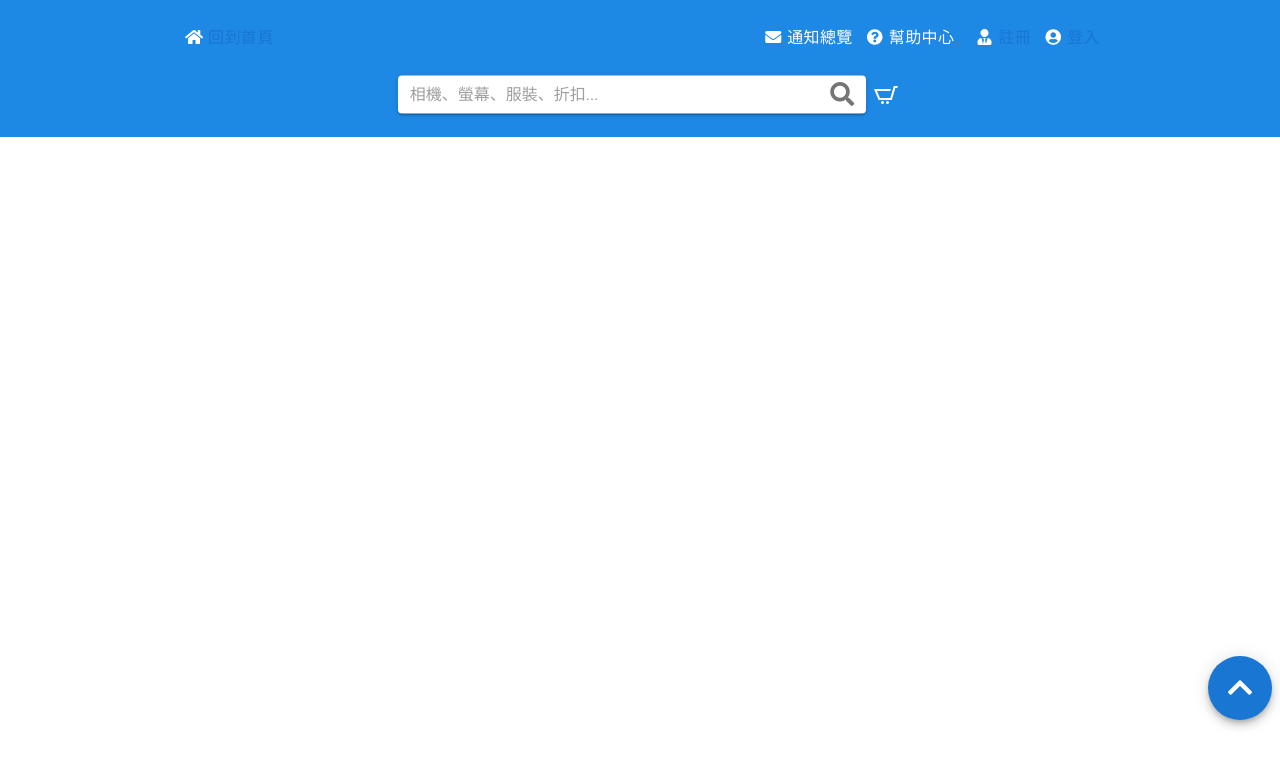
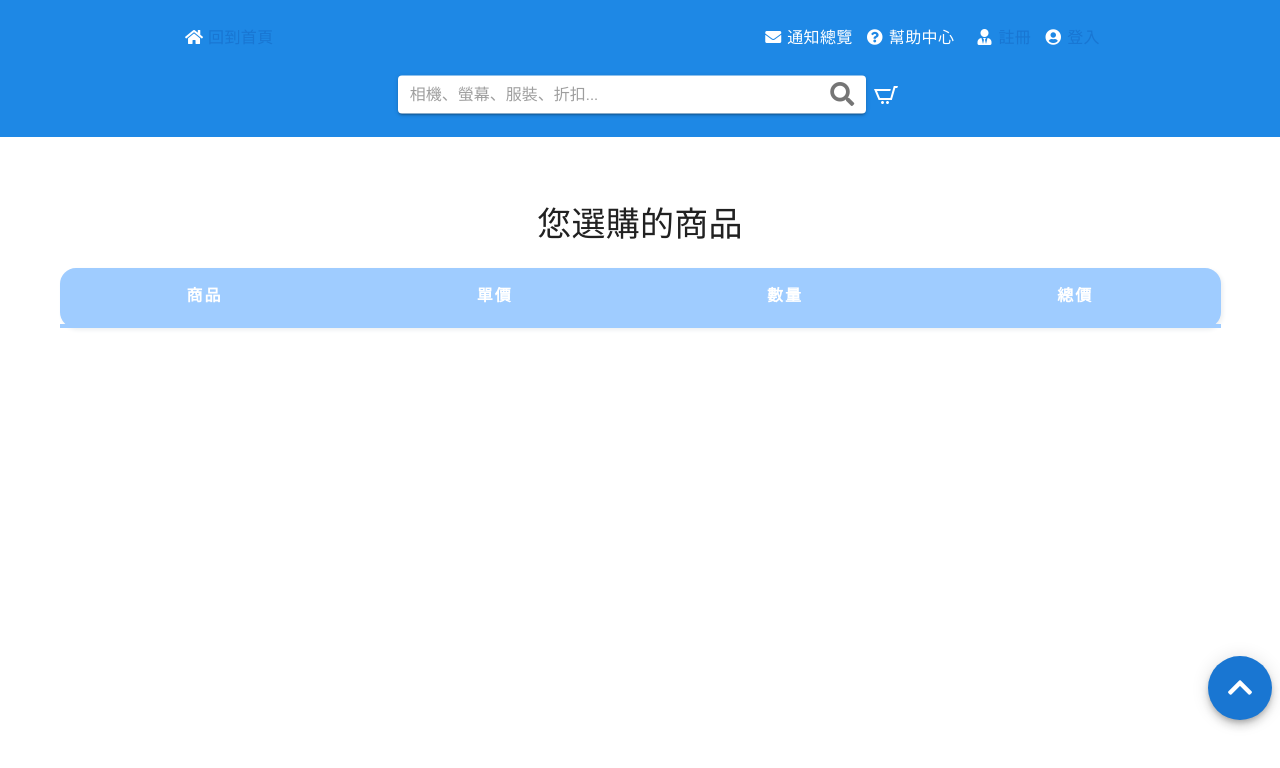
Before and after one commit to Andy-Ho8872/e-commerce-site-front-end, a Nuxt app: page /order/create in a window 1280 px wide. Shown: the top 768 px of the page. Built offline with nearby package versions, Linux system fonts and the light colour scheme.

Commit message:
Create pages/order/create.vue

```diff
--- /dev/null
+++ b/pages/order/create.vue
@@ -0,0 +1,132 @@
+<template>
+    <v-container>
+        <div class="text-center text-h4 mb-6">您選購的商品</div>
+        <table class="teal accent lighten-1 rounded-xl">
+            <thead class="white--text font-weight-bold">
+                <tr>
+                    <th v-for="(head, index) in tableHeads" :key="index" class="text-center">
+                        {{ head.title }}
+                    </th>
+                </tr>
+            </thead>
+            <tbody class="teal lighten-4 blue-grey--text text--darken-4">
+                <tr v-for="item in userCart" :key="item.id">
+                    <td data-title="商品" id="item_image">
+                        <v-col class="justify-start align-center">
+                            <img :src="item.imgUrl" :alt="item.title" width="80" height="80">
+                            <div>{{ item.title }}</div>
+                        </v-col>
+                    </td>
+                    <td data-title="單價" id="item_unit_price">
+                        {{ item.unit_price }}
+                    </td>
+                    <td data-title="數量" id="item_qty">
+                        {{ item.product_quantity }}
+                    </td>
+                    <td data-title="總價" id="item_subtotal">
+                        {{ item.total }}
+                    </td>
+                </tr>
+            </tbody>
+        </table>
+
+    </v-container>
+</template>
+
+<script>
+import { mapActions, mapGetters } from 'vuex'
+
+export default {
+    data() {
+        return {
+            tableHeads: [
+                { title: '商品' },
+                { title: '單價' },
+                { title: '數量' },
+                { title: '總價' },
+            ],
+        }
+    },
+    computed: {
+        ...mapGetters({
+            userCart: 'cart/getUserCart', // 使用者的購物車資料
+        }),
+        // 價格小計
+        subTotal() {
+            // 初始為0
+            let summary = 0
+            // 累加
+            this.userCart.forEach(element => {
+                summary += Number(element.total) // 將字串轉換為數字(integer)
+            })
+            return summary
+        },
+    },
+}
+</script>
+
+
+<style lang="scss" scoped>
+$letter-spacing: 0.125rem;
+$padding: 10%;
+$td-padding: 1.5rem 0;
+// only for RWD
+$title-font-weight: 600;
+
+a {
+    text-decoration: none;
+}
+table {
+    width: 100%;
+    border-collapse: collapse;
+    border-bottom: 4px solid;
+    box-shadow: 2px 2px 4px #eceff1;
+    th {
+        letter-spacing: $letter-spacing;
+        padding: 1rem;
+    }
+}
+tbody {
+    text-align: center;
+    td {
+        padding: $td-padding;
+        font-weight: $title-font-weight;
+        letter-spacing: $letter-spacing;
+    }
+    tr {
+        &:hover {
+            transform: scale(1.05);
+        }
+        &:nth-child(even) {
+            background: #fff;
+        }
+    }
+}
+
+@media (max-width: 768px) {
+    th {
+        display: none;
+    }
+    tbody {
+        td {
+            display: block;
+            position: relative;
+            text-align: right;
+            padding-right: $padding;
+            // 除了最後一個元素之外，其餘的都要加上底線
+            &:not(:last-child) {
+                border-bottom: 1px solid #b0bec5;
+            }
+            // 表格標題
+            &::before {
+                content: attr(data-title);
+                position: absolute;
+                font-weight: $title-font-weight;
+                letter-spacing: $letter-spacing;
+                padding-left: $padding;
+                left: 0;
+            }
+        }
+    }
+}
+</style>
```
